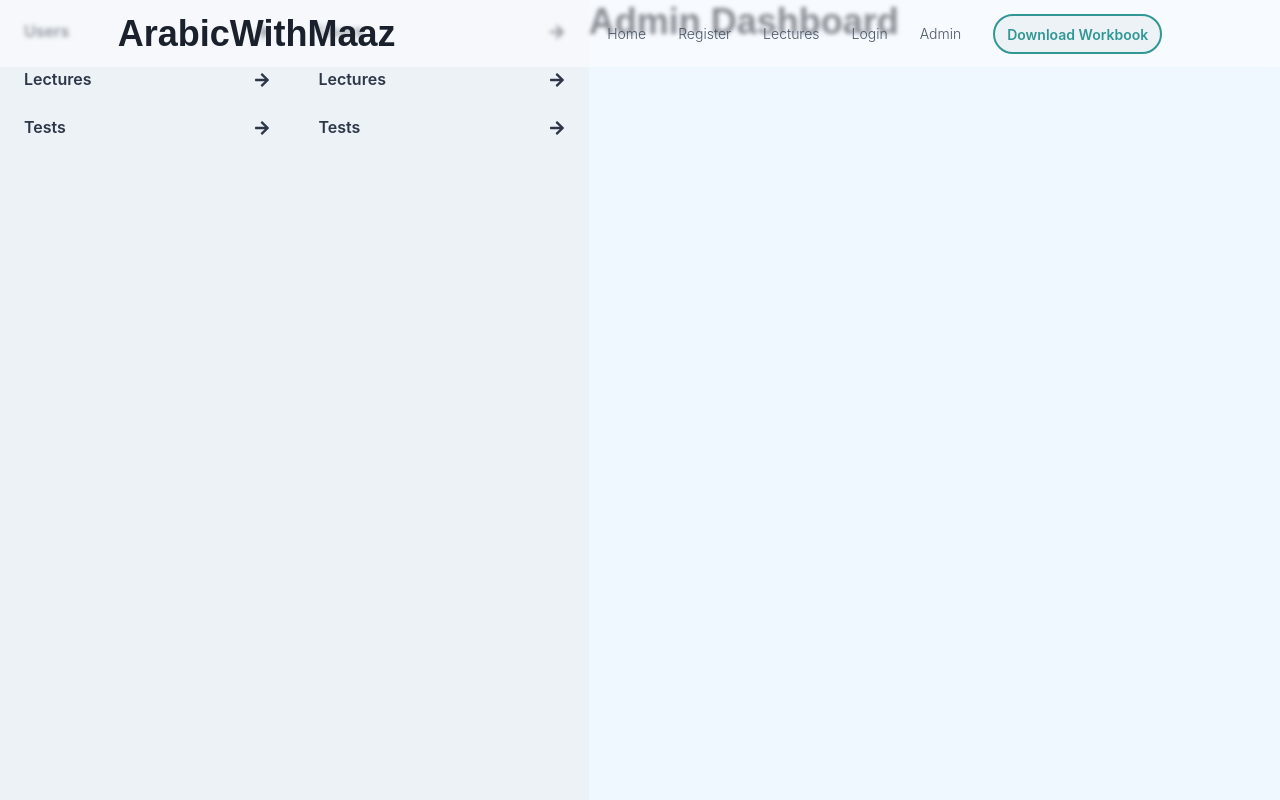
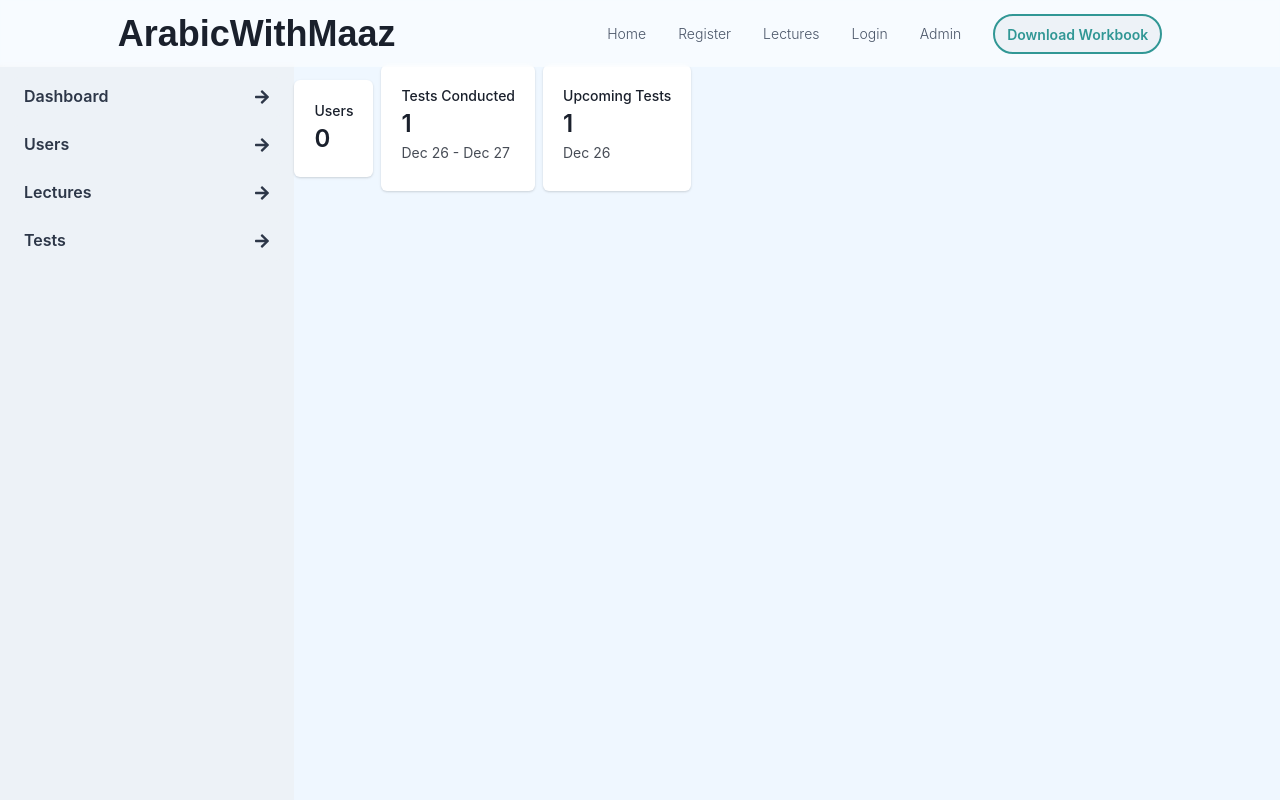
Before and after one commit to mrx7355608/client-learn-arabic, a React (Vite) app: page /admin in a window 1280 px wide. Shown: the top 800 px of the page. Built offline with nearby package versions, Linux system fonts and the light colour scheme; a web font is replaced by a local one.

Commit message:
admin dashboard widgets and pages

```diff
--- a/src/Components/Admin/AdminSidebar.jsx
+++ b/src/Components/Admin/AdminSidebar.jsx
@@ -1,9 +1,11 @@
 import React from "react";
-import { Text, Flex, Button } from "@chakra-ui/react";
+import { Link as ChakraLink, Text, Flex, Button, background } from "@chakra-ui/react";
 import { FaArrowRight } from "react-icons/fa";
+import { NavLink, Link } from "react-router-dom";
 
 export default function AdminSidebar() {
     return (
+        <section id="sidebar">
             <Flex
                 direction="column"
                 gap="2"
@@ -14,6 +16,31 @@
                 bg="gray.100"
                 minH="100vh"
                 w={{ lg: "23vw" }}>
+                <Link
+                    style={{
+                        width: "100%"
+                    }}
+                    to="/admin">
+                    <Button
+                        d="flex"
+                        p="3"
+                        rounded="md"
+                        color="gray.700"
+                        _hover={{
+                            bg: "gray.200",
+                            color: "teal.500"
+                        }}
+                        w="full"
+                        justifyContent="space-between">
+                        <Text fontWeight={600}>Dashboard</Text>
+                        <FaArrowRight />
+                    </Button>
+                </Link>
+                <Link
+                    style={{
+                        width: "100%"
+                    }}
+                    to="/admin/users">
                     <Button
                         d="flex"
                         p="3"
@@ -28,6 +55,12 @@
                         <Text fontWeight={600}>Users</Text>
                         <FaArrowRight />
                     </Button>
+                </Link>
+                <Link
+                    style={{
+                        width: "100%"
+                    }}
+                    to="/admin/lectures">
                     <Button
                         d="flex"
                         p="3"
@@ -42,6 +75,12 @@
                         <Text fontWeight={600}>Lectures</Text>
                         <FaArrowRight />
                     </Button>
+                </Link>
+                <Link
+                    style={{
+                        width: "100%"
+                    }}
+                    to="/admin/tests">
                     <Button
                         d="flex"
                         p="3"
@@ -56,6 +95,8 @@
                         <Text fontWeight={600}>Tests</Text>
                         <FaArrowRight />
                     </Button>
+                </Link>
             </Flex>
+        </section>
     );
 }
--- a/src/Pages/Admin.jsx
+++ b/src/Pages/Admin.jsx
@@ -1,14 +1,45 @@
-import { Flex, Heading } from "@chakra-ui/react";
+import {
+    Card,
+    CardHeader,
+    CardBody,
+    Heading,
+    Stat,
+    StatLabel,
+    StatNumber,
+    StatHelpText,
+    Flex
+} from "@chakra-ui/react";
 import React from "react";
-
-// Components
-import AdminSidebar from "../Components/Admin/AdminSidebar";
 
 export default function Admin() {
     return (
-        <Flex>
-            <AdminSidebar />
-            <Heading>Admin Dashboard</Heading>
+        <Flex justifyContent="center" alignItems="center" gap="2">
+            <Card>
+                <CardBody>
+                    <Stat>
+                        <StatLabel>Users</StatLabel>
+                        <StatNumber>0</StatNumber>
+                    </Stat>
+                </CardBody>
+            </Card>
+            <Card>
+                <CardBody>
+                    <Stat>
+                        <StatLabel>Tests Conducted</StatLabel>
+                        <StatNumber>1</StatNumber>
+                        <StatHelpText>Dec 26 - Dec 27</StatHelpText>
+                    </Stat>
+                </CardBody>
+            </Card>
+            <Card>
+                <CardBody>
+                    <Stat>
+                        <StatLabel>Upcoming Tests</StatLabel>
+                        <StatNumber>1</StatNumber>
+                        <StatHelpText>Dec 26</StatHelpText>
+                    </Stat>
+                </CardBody>
+            </Card>
         </Flex>
     );
 }
--- /dev/null
+++ b/src/Pages/AdminDashboardLectures.jsx
@@ -0,0 +1,32 @@
+import React from "react";
+import { Button, Box, Flex, Heading, Text, Divider, VStack, ButtonGroup } from "@chakra-ui/react";
+
+export default function AdminDashboardLectures() {
+    const lectures = [1, 2, 3, 4, 5, 6];
+    return (
+        <VStack justify="center" align="center" m="4" p="6" rounded="lg" bg="teal.50" gap="2">
+            {lectures.map((lecture) => {
+                return (
+                    <Box>
+                        <Flex gap="9">
+                            <Heading fontSize="lg" fontFamily="">
+                                Lecture {lecture}
+                            </Heading>
+                            <Text>Some data about lecture</Text>
+                            <Text>Some data about lecture</Text>
+                            <ButtonGroup gap="2">
+                                <Button fontSize="sm" colorScheme="yellow" size="sm">
+                                    Edit
+                                </Button>
+                                <Button fontSize="sm" colorScheme="red" size="sm">
+                                    Delete
+                                </Button>
+                            </ButtonGroup>
+                        </Flex>
+                        <Divider />
+                    </Box>
+                );
+            })}
+        </VStack>
+    );
+}
--- /dev/null
+++ b/src/Pages/AdminDashboardTests.jsx
@@ -0,0 +1,5 @@
+import React from "react";
+
+export default function AdminDashboardTests() {
+    return <div>Same data as lectures</div>;
+}
--- /dev/null
+++ b/src/Pages/AdminDashboardUsers.jsx
@@ -0,0 +1,5 @@
+import React from "react";
+
+export default function AdminDashboardUsers() {
+    return <div>Same data as lectures</div>;
+}
--- a/src/assets/main.css
+++ b/src/assets/main.css
@@ -5,3 +5,9 @@
     min-height: 100vh;
     margin-top: 65px;
 }
+#sect {
+    margin-top: 65px;
+}
+#sidebar {
+    margin-top: 65px;
+}
```
Lines whose indentation alone changed are shown as unchanged.
